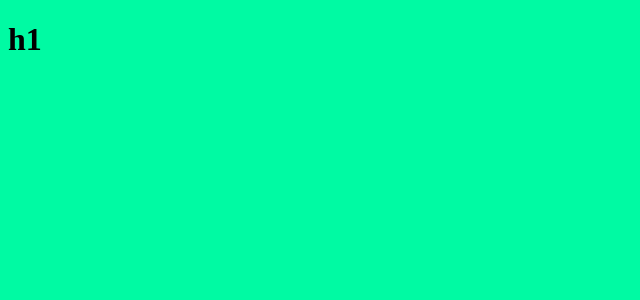
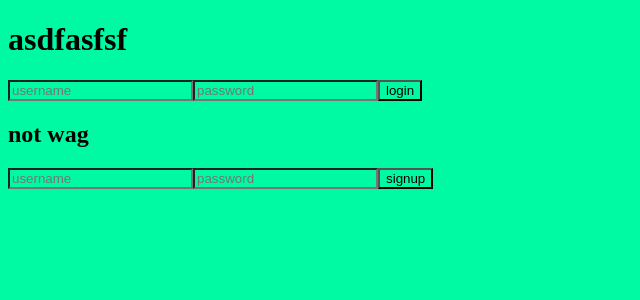
Before and after one commit to lucaspham098/Progressive-Frontend, a React (Create React App) app: page /login-or-signup in a window 1280 px wide. Shown: the top 300 px of the page, without its empty margins (0-640 px from the left). Built offline with nearby package versions, Linux system fonts and the light colour scheme; no server answers.

Commit message:
complete login functionality

```diff
--- a/package.json
+++ b/package.json
@@ -6,8 +6,11 @@
     "@testing-library/jest-dom": "^5.16.5",
     "@testing-library/react": "^13.4.0",
     "@testing-library/user-event": "^13.5.0",
+    "axios": "^1.3.4",
+    "dotenv": "^16.0.3",
     "react": "^18.2.0",
     "react-dom": "^18.2.0",
+    "react-router-dom": "^6.10.0",
     "react-scripts": "5.0.1",
     "sass": "^1.60.0",
     "web-vitals": "^2.1.4"
--- a/src/App.js
+++ /dev/null
@@ -1,13 +0,0 @@
-
-
-import './App.scss'
-
-function App() {
-  return (
-    <div className="App">
-      <h1>h1</h1>
-    </div>
-  );
-}
-
-export default App;
--- /dev/null
+++ b/src/App.jsx
@@ -0,0 +1,16 @@
+import { BrowserRouter, Route, Routes } from 'react-router-dom'
+import './App.scss'
+import LoginOrSignup from './pages/LoginOrSignup'
+
+function App() {
+
+  return (
+    <BrowserRouter>
+      <Routes>
+        <Route path='/login-or-signup' element={<LoginOrSignup />} />
+      </Routes>
+    </BrowserRouter>
+  )
+}
+
+export default App
--- /dev/null
+++ b/src/components/LoginSignupForm/LoginSignupForm.jsx
@@ -0,0 +1,50 @@
+import axios from 'axios';
+import React from 'react';
+import { API_URL } from '../../utils/utils';
+
+const LoginSignupForm = () => {
+
+
+    const handleSignup = (event) => {
+        event.preventDefault()
+
+    }
+
+    const handleLogin = (event) => {
+        event.preventDefault()
+        console.log(API_URL)
+        const item = {
+            username: event.target.username.value,
+            password: event.target.password.value
+        }
+        axios
+            .post(`${API_URL}/login`, item)
+            .then((res) => {
+                console.log(res.data)
+                sessionStorage.setItem("JKTtoken", res.data.token)
+            })
+            .catch(err => {
+                console.log(err)
+            })
+    }
+
+
+    return (
+        <>
+            <h1>asdfasfsf</h1>
+            <form onSubmit={handleLogin}>
+                <input type="text" name='username' placeholder='username' />
+                <input type="text" name='password' placeholder='password' />
+                <button>login</button>
+            </form>
+            <h2>not wag</h2>
+            <form onSubmit={handleSignup}>
+                <input type="text" name='username' placeholder='username' />
+                <input type="text" name='password' placeholder='password' />
+                <button>signup</button>
+            </form>
+        </>
+    );
+};
+
+export default LoginSignupForm;
--- a/src/index.js
+++ b/src/index.js
@@ -9,7 +9,3 @@ root.render(
     <App />
   </React.StrictMode>
 );
-
-// If you want to start measuring performance in your app, pass a function
-// to log results (for example: reportWebVitals(console.log))
-// or send to an analytics endpoint. Learn more: https://bit.ly/CRA-vitals
--- /dev/null
+++ b/src/pages/LoginOrSignup.jsx
@@ -0,0 +1,12 @@
+import React from 'react';
+import LoginSignupForm from '../components/LoginSignupForm/LoginSignupForm.jsx';
+
+const LoginOrSignup = () => {
+    return (
+        <div>
+            <LoginSignupForm />
+        </div>
+    );
+};
+
+export default LoginOrSignup;
--- /dev/null
+++ b/src/utils/utils.jsx
@@ -0,0 +1 @@
+export const API_URL = process.env.REACT_APP_SERVER_URL;
```
Also changed, not shown: public/index.html (+4 -4 lines), 1 other file (tests, documents, lock files or other folders).
